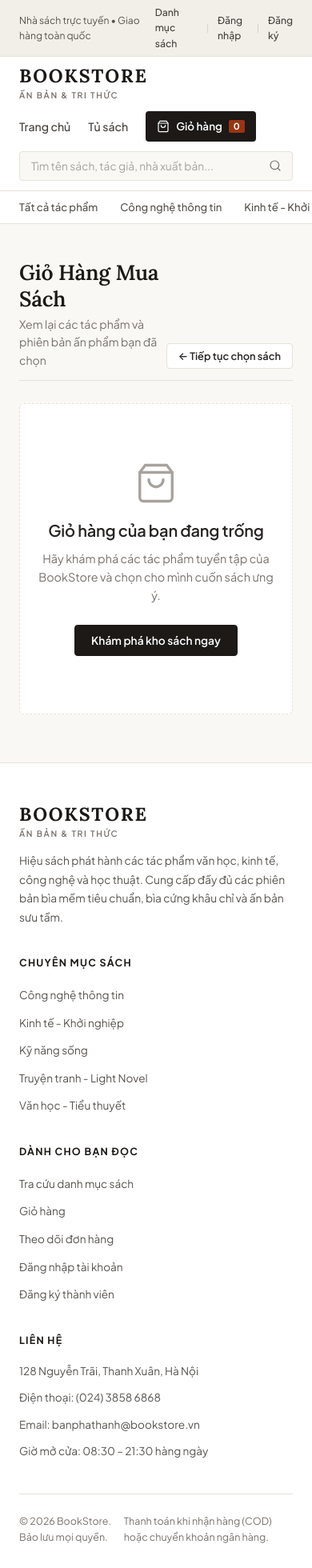
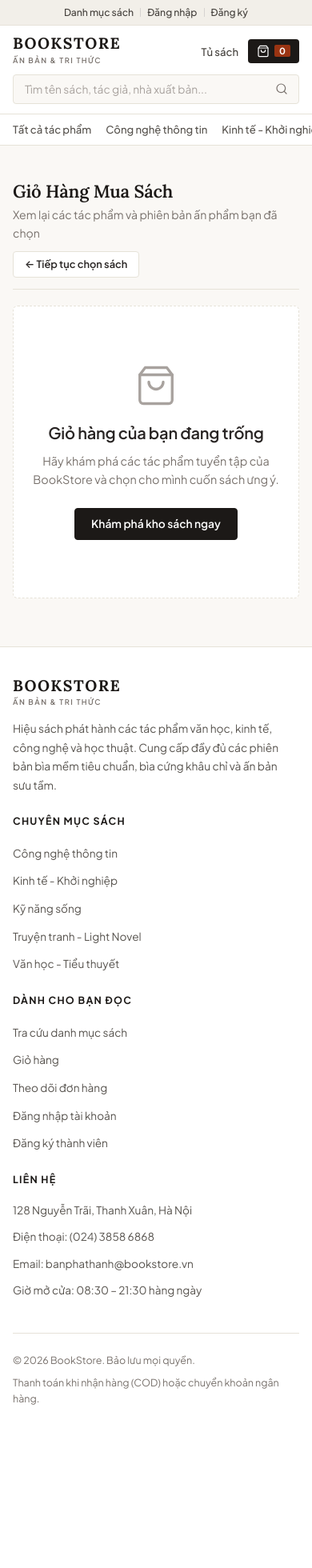
Before and after one commit to HaiLamdz/Java_UTC, a Spring Boot app: page /cart in a window 390 px wide. Shown: the whole page at 80% size. After the commit the page ends 1756 px from the top, so only its background shows below. Run offline with Spring Boot 4, Linux system fonts and the light colour scheme; data comes from the database, SQL or seed files in the repository.

Commit message:
style: make customer storefront, cart, checkout and VietQR fully responsive

```diff
--- a/e_commerce_java/src/main/resources/static/css/style.css
+++ b/e_commerce_java/src/main/resources/static/css/style.css
@@ -1994,46 +1994,341 @@ button, input, select, textarea {
   color: var(--ink-500);
 }
 
-/* ================= RESPONSIVE ================= */
+/* ================= RESPONSIVE UTILITIES & BREAKPOINTS ================= */
+.table-responsive {
+  width: 100%;
+  overflow-x: auto;
+  -webkit-overflow-scrolling: touch;
+}
+
+.resp-grid-2 {
+  display: grid;
+  grid-template-columns: 1fr 1fr;
+  gap: 16px;
+}
+
+.vietqr-split-grid {
+  display: grid;
+  grid-template-columns: 220px 1fr;
+  gap: 24px;
+  align-items: center;
+}
+
+.checkout-card-box {
+  background: #ffffff;
+  border: 1px solid var(--paper-border);
+  border-radius: var(--radius-md);
+  padding: 28px;
+  box-shadow: var(--shadow-card);
+}
+
+.success-card-box {
+  max-width: 780px;
+  margin: 0 auto;
+  background: #ffffff;
+  border: 1px solid var(--paper-border);
+  border-radius: var(--radius-lg);
+  padding: 40px;
+  box-shadow: var(--shadow-card);
+}
+
 @media (max-width: 1024px) {
+  .container {
+    padding: 0 20px;
+  }
   .book-scroll-shelf .book-card {
     flex: 0 0 calc((100% - 56px) / 3);
-    min-width: 210px;
+    min-width: 205px;
   }
   .book-grid {
     grid-template-columns: repeat(3, 1fr);
-  }
-  .detail-layout,
+    gap: 28px 20px;
+  }
+  .detail-layout {
+    grid-template-columns: 320px 1fr;
+    gap: 32px;
+    padding: 28px;
+  }
   .cart-grid-layout,
   .editorial-banner {
     grid-template-columns: 1fr;
   }
   .footer-grid {
     grid-template-columns: 1fr 1fr;
-  }
-}
-
-@media (max-width: 640px) {
+    gap: 28px;
+  }
+}
+
+@media (max-width: 768px) {
+  .container {
+    padding: 0 16px;
+  }
+
+  /* Top bar */
+  .top-bar-inner {
+    justify-content: center;
+    flex-wrap: wrap;
+    gap: 6px 12px;
+  }
+  .top-bar-inner > .top-bar-item:first-child {
+    display: none;
+  }
+  .top-bar-item {
+    flex-wrap: wrap;
+    justify-content: center;
+    gap: 8px;
+  }
+
+  /* Main Navbar */
   .navbar {
     flex-wrap: wrap;
     height: auto;
     padding: 12px 0;
+    gap: 10px 12px;
+  }
+  .logo-name {
+    font-size: 1.22rem;
+  }
+  .logo-sub {
+    font-size: 0.58rem;
+  }
+  .nav-links {
     gap: 12px;
+    margin-left: auto;
+  }
+  .nav-link {
+    font-size: 0.82rem;
+  }
+  .cart-btn {
+    padding: 7px 11px;
+    font-size: 0.8rem;
+    gap: 6px;
   }
   .search-bar {
     order: 3;
     max-width: 100%;
     flex: 0 0 100%;
   }
+  .category-nav-inner {
+    gap: 18px;
+    height: 38px;
+  }
+
+  /* Hero section */
+  .hero-fullscreen {
+    min-height: 430px;
+    padding: 48px 0 68px;
+  }
+  .hero-left-scrim {
+    background: linear-gradient(180deg, rgba(16, 14, 12, 0.72) 0%, rgba(16, 14, 12, 0.58) 65%, rgba(16, 14, 12, 0.78) 100%);
+  }
+  .hero-headline-white {
+    font-size: clamp(1.9rem, 7vw, 2.5rem);
+    margin-bottom: 22px;
+  }
+  .hero-actions-left {
+    width: 100%;
+    gap: 10px;
+  }
+  .btn-hero-primary,
+  .btn-hero-outline-white {
+    padding: 11px 18px;
+    font-size: 0.85rem;
+  }
+
+  /* Section & Editorial Banner */
+  .section-block {
+    padding: 36px 0 24px;
+  }
+  .section-header {
+    flex-direction: column;
+    align-items: flex-start;
+    gap: 12px;
+    margin-bottom: 20px;
+  }
+  .section-header-right {
+    width: 100%;
+    justify-content: space-between;
+  }
+  .section-title {
+    font-size: 1.38rem;
+  }
+  .editorial-banner-text {
+    padding: 28px 22px;
+  }
+  .editorial-banner-text h2 {
+    font-size: 1.45rem;
+  }
+  .editorial-banner-media img {
+    max-height: 240px;
+  }
+
+  /* Catalog Filter */
+  .catalog-filter-bar {
+    padding: 16px;
+    margin-bottom: 24px;
+  }
+  .catalog-filter-field,
+  .catalog-filter-search {
+    flex: 1 1 100%;
+    min-width: 100%;
+  }
+  .catalog-filter-actions {
+    width: 100%;
+  }
+  .catalog-filter-actions .btn {
+    flex: 1;
+  }
+
+  /* Product Detail */
+  .breadcrumb-trail {
+    flex-wrap: wrap;
+    margin: 16px 0;
+    font-size: 0.76rem;
+  }
+  .detail-layout {
+    grid-template-columns: 1fr;
+    gap: 24px;
+    padding: 20px 16px;
+    margin-bottom: 32px;
+  }
+  .detail-cover-img {
+    max-width: 240px;
+    margin: 0 auto;
+  }
+  .detail-book-title {
+    font-size: 1.5rem;
+  }
+  .detail-meta-list {
+    gap: 10px 16px;
+    font-size: 0.82rem;
+  }
+  .variant-module {
+    padding: 14px;
+  }
+  .variant-module-header {
+    flex-wrap: wrap;
+    gap: 6px;
+  }
+  .variant-pills-grid {
+    grid-template-columns: 1fr 1fr;
+  }
+  .detail-price-strip {
+    flex-wrap: wrap;
+    gap: 10px;
+  }
+  .detail-price-main {
+    font-size: 1.55rem;
+  }
+  .detail-sku-strip {
+    flex-wrap: wrap;
+    gap: 6px 10px;
+  }
+  .detail-actions-row {
+    flex-direction: column;
+    gap: 10px;
+  }
+  .qty-stepper {
+    width: 100%;
+    justify-content: space-between;
+  }
+  .qty-stepper button {
+    width: 48px;
+  }
+  .qty-stepper input {
+    flex: 1;
+  }
+
+  /* Cart, Checkout, VietQR & Auth */
+  .cart-table-card {
+    overflow-x: auto;
+    -webkit-overflow-scrolling: touch;
+  }
+  .table-clean {
+    min-width: 560px;
+  }
+  .table-clean th,
+  .table-clean td {
+    padding: 12px;
+    font-size: 0.84rem;
+  }
+  .cart-summary-card,
+  .checkout-card-box {
+    padding: 18px 16px;
+  }
+  .success-card-box {
+    padding: 24px 16px;
+  }
+  .vietqr-split-grid {
+    grid-template-columns: 1fr;
+    gap: 16px;
+  }
+  .vietqr-split-grid > div:first-child {
+    max-width: 210px;
+    margin: 0 auto;
+  }
+  .resp-grid-2 {
+    grid-template-columns: 1fr;
+    gap: 12px;
+  }
+  .auth-box {
+    margin: 24px auto 40px;
+    padding: 24px 18px;
+  }
+
+  /* AI Floating Button */
+  .ai-floating-launcher {
+    right: 14px;
+    bottom: 14px;
+    padding: 9px 14px;
+    font-size: 0.8rem;
+  }
+
+  /* Footer */
+  .footer {
+    padding: 36px 0 24px;
+  }
+  .footer-bottom {
+    flex-direction: column;
+    align-items: flex-start;
+    gap: 8px;
+  }
+}
+
+@media (max-width: 480px) {
+  .nav-links li:first-child {
+    display: none; /* Ẩn bớt link Trang chủ vì đã có Logo */
+  }
+  .cart-btn span:not(.cart-badge) {
+    display: none; /* Gọn nút giỏ hàng chỉ hiện icon + số lượng trên màn nhỏ */
+  }
+  .book-scroll-shelf {
+    gap: 14px;
+  }
   .book-scroll-shelf .book-card {
-    flex: 0 0 calc((100% - 20px) / 2);
-    min-width: 165px;
+    flex: 0 0 calc((100% - 14px) / 2);
+    min-width: 148px;
   }
   .book-grid {
     grid-template-columns: repeat(2, 1fr);
-    gap: 24px 16px;
+    gap: 20px 12px;
+  }
+  .book-card-cover-wrap {
+    padding: 14px 16px;
+    margin-bottom: 10px;
+  }
+  .book-card-title {
+    font-size: 0.92rem;
+  }
+  .variant-pills-grid {
+    grid-template-columns: 1fr;
+  }
+  .hero-actions-left a {
+    width: 100%;
+    justify-content: center;
   }
   .footer-grid {
     grid-template-columns: 1fr;
-  }
-}
+    gap: 24px;
+  }
+}
--- a/e_commerce_java/src/main/resources/templates/auth/login.html
+++ b/e_commerce_java/src/main/resources/templates/auth/login.html
@@ -4,7 +4,7 @@
     <meta charset="UTF-8">
     <meta name="viewport" content="width=device-width, initial-scale=1.0">
     <title>Đăng Nhập &mdash; BookStore</title>
-    <link rel="stylesheet" th:href="@{/css/style.css(v=8)}">
+    <link rel="stylesheet" th:href="@{/css/style.css(v=12)}">
 </head>
 <body>
 
--- a/e_commerce_java/src/main/resources/templates/auth/register.html
+++ b/e_commerce_java/src/main/resources/templates/auth/register.html
@@ -4,7 +4,7 @@
     <meta charset="UTF-8">
     <meta name="viewport" content="width=device-width, initial-scale=1.0">
     <title>Đăng Ký Tài Khoản Mới - BookStore</title>
-    <link rel="stylesheet" th:href="@{/css/style.css(v=8)}">
+    <link rel="stylesheet" th:href="@{/css/style.css(v=12)}">
 </head>
 <body>
 
@@ -28,7 +28,7 @@
                     <div class="form-error" th:if="${#fields.hasErrors('username')}" th:errors="*{username}">Lỗi</div>
                 </div>
 
-                <div style="display: grid; grid-template-columns: 1fr 1fr; gap: 16px;">
+                <div class="resp-grid-2">
                     <div class="form-group">
                         <label class="form-label">Mật khẩu <span style="color:var(--crimson)">*</span></label>
                         <input type="password" th:field="*{password}" class="form-control" placeholder="Tối thiểu 6 ký tự" required>
@@ -47,7 +47,7 @@
                     <div class="form-error" th:if="${#fields.hasErrors('fullName')}" th:errors="*{fullName}">Lỗi</div>
                 </div>
 
-                <div style="display: grid; grid-template-columns: 1fr 1fr; gap: 16px;">
+                <div class="resp-grid-2">
                     <div class="form-group">
                         <label class="form-label">Địa chỉ Email <span style="color:var(--crimson)">*</span></label>
                         <input type="email" th:field="*{email}" class="form-control" placeholder="email@example.com" required>
--- a/e_commerce_java/src/main/resources/templates/books/detail.html
+++ b/e_commerce_java/src/main/resources/templates/books/detail.html
@@ -4,7 +4,7 @@
     <meta charset="UTF-8">
     <meta name="viewport" content="width=device-width, initial-scale=1.0">
     <title th:text="${book.title} + ' - BookStore Nhà Sách'">Chi tiết tác phẩm</title>
-    <link rel="stylesheet" th:href="@{/css/style.css(v=10)}">
+    <link rel="stylesheet" th:href="@{/css/style.css(v=12)}">
 </head>
 <body>
 
--- a/e_commerce_java/src/main/resources/templates/books/list.html
+++ b/e_commerce_java/src/main/resources/templates/books/list.html
@@ -4,7 +4,7 @@
     <meta charset="UTF-8">
     <meta name="viewport" content="width=device-width, initial-scale=1.0">
     <title>Tủ Sách &amp; Ấn Bản &mdash; BookStore</title>
-    <link rel="stylesheet" th:href="@{/css/style.css(v=8)}">
+    <link rel="stylesheet" th:href="@{/css/style.css(v=12)}">
 </head>
 <body>
 
--- a/e_commerce_java/src/main/resources/templates/cart/view.html
+++ b/e_commerce_java/src/main/resources/templates/cart/view.html
@@ -4,7 +4,7 @@
     <meta charset="UTF-8">
     <meta name="viewport" content="width=device-width, initial-scale=1.0">
     <title>Giỏ Hàng Của Bạn - BookStore</title>
-    <link rel="stylesheet" th:href="@{/css/style.css(v=8)}">
+    <link rel="stylesheet" th:href="@{/css/style.css(v=12)}">
 </head>
 <body>
 
--- a/e_commerce_java/src/main/resources/templates/checkout/detail.html
+++ b/e_commerce_java/src/main/resources/templates/checkout/detail.html
@@ -4,7 +4,7 @@
     <meta charset="UTF-8">
     <meta name="viewport" content="width=device-width, initial-scale=1.0">
     <title th:text="'Chi Tiết Đơn Hàng ' + ${order.orderCode} + ' - BookStore'">Chi Tiết Đơn Hàng</title>
-    <link rel="stylesheet" th:href="@{/css/style.css(v=11)}">
+    <link rel="stylesheet" th:href="@{/css/style.css(v=12)}">
 </head>
 <body>
 
@@ -60,7 +60,7 @@
         </div>
 
         <h3 style="font-size: 1.15rem; margin-bottom: 14px; color: var(--ink-900);">Ấn phẩm trong đơn hàng</h3>
-        <div style="background: #ffffff; border: 1px solid var(--paper-border); border-radius: var(--radius-md); overflow: hidden; box-shadow: var(--shadow-card);">
+        <div class="table-responsive" style="background: #ffffff; border: 1px solid var(--paper-border); border-radius: var(--radius-md); box-shadow: var(--shadow-card);">
             <table class="table-clean">
                 <thead>
                     <tr>
--- a/e_commerce_java/src/main/resources/templates/checkout/index.html
+++ b/e_commerce_java/src/main/resources/templates/checkout/index.html
@@ -4,7 +4,7 @@
     <meta charset="UTF-8">
     <meta name="viewport" content="width=device-width, initial-scale=1.0">
     <title>Thanh Toán Đơn Hàng - BookStore</title>
-    <link rel="stylesheet" th:href="@{/css/style.css(v=11)}">
+    <link rel="stylesheet" th:href="@{/css/style.css(v=12)}">
 </head>
 <body>
 
@@ -32,7 +32,7 @@
 
             <div class="cart-grid-layout">
                 <!-- CỘT TRÁI: THÔNG TIN GIAO HÀNG & PHƯƠNG THỨC THANH TOÁN -->
-                <div style="background: #ffffff; border: 1px solid var(--paper-border); border-radius: var(--radius-md); padding: 28px; box-shadow: var(--shadow-card);">
+                <div class="checkout-card-box">
                     <h3 style="font-size: 1.15rem; margin-bottom: 20px; padding-bottom: 12px; border-bottom: 1px solid var(--paper-border);">
                         1. Địa Chỉ Giao Nhận Sách
                     </h3>
--- a/e_commerce_java/src/main/resources/templates/checkout/my-orders.html
+++ b/e_commerce_java/src/main/resources/templates/checkout/my-orders.html
@@ -4,7 +4,7 @@
     <meta charset="UTF-8">
     <meta name="viewport" content="width=device-width, initial-scale=1.0">
     <title>Lịch Sử Đơn Hàng Của Bạn - BookStore</title>
-    <link rel="stylesheet" th:href="@{/css/style.css(v=8)}">
+    <link rel="stylesheet" th:href="@{/css/style.css(v=12)}">
 </head>
 <body>
 
@@ -37,7 +37,7 @@
             <a href="/books" class="btn btn-primary btn-sm">Khám phá kho sách</a>
         </div>
 
-        <div th:unless="${orders.isEmpty()}" style="background: #ffffff; border: 1px solid var(--paper-border); border-radius: var(--radius-md); overflow: hidden; box-shadow: var(--shadow-card);">
+        <div th:unless="${orders.isEmpty()}" class="table-responsive" style="background: #ffffff; border: 1px solid var(--paper-border); border-radius: var(--radius-md); box-shadow: var(--shadow-card);">
             <table class="table-clean">
                 <thead>
                     <tr>
--- a/e_commerce_java/src/main/resources/templates/index.html
+++ b/e_commerce_java/src/main/resources/templates/index.html
@@ -4,7 +4,7 @@
     <meta charset="UTF-8">
     <meta name="viewport" content="width=device-width, initial-scale=1.0">
     <title>BookStore &mdash; Ấn Bản &amp; Tri Thức</title>
-    <link rel="stylesheet" th:href="@{/css/style.css(v=8)}">
+    <link rel="stylesheet" th:href="@{/css/style.css(v=12)}">
 </head>
 <body>
 
```
Also changed, not shown: e_commerce_java/src/main/resources/templates/checkout/success.html (+7 -7 lines).
